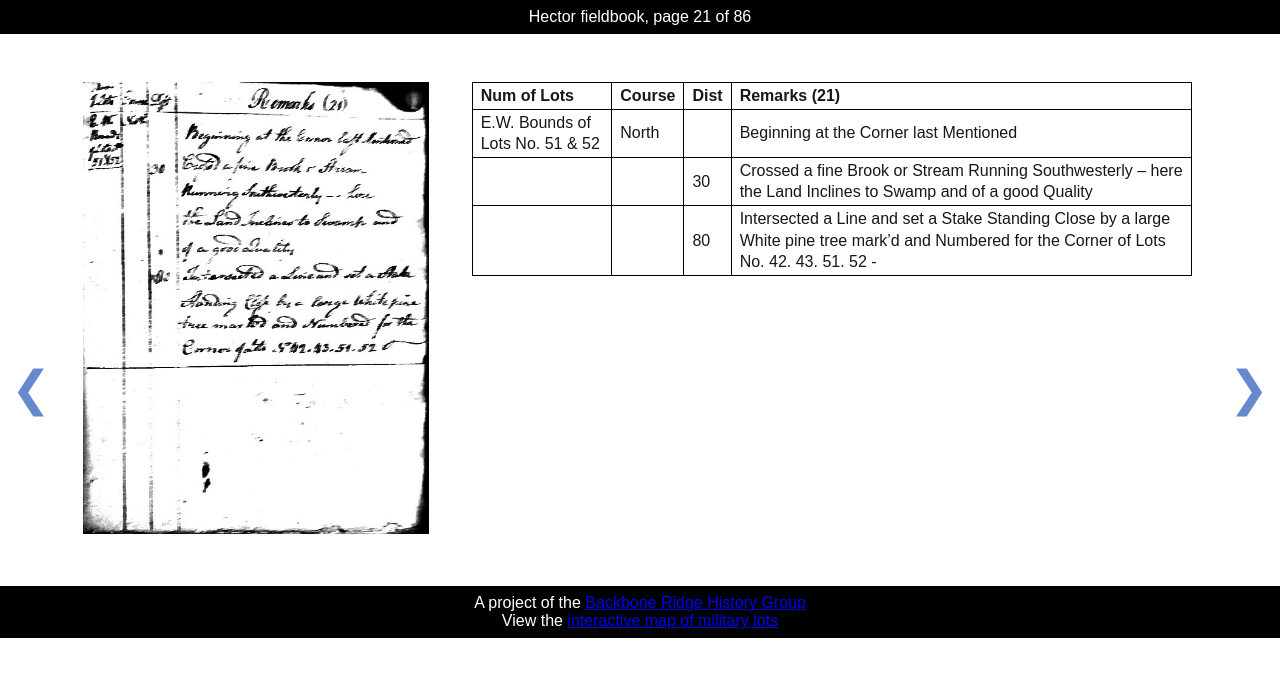
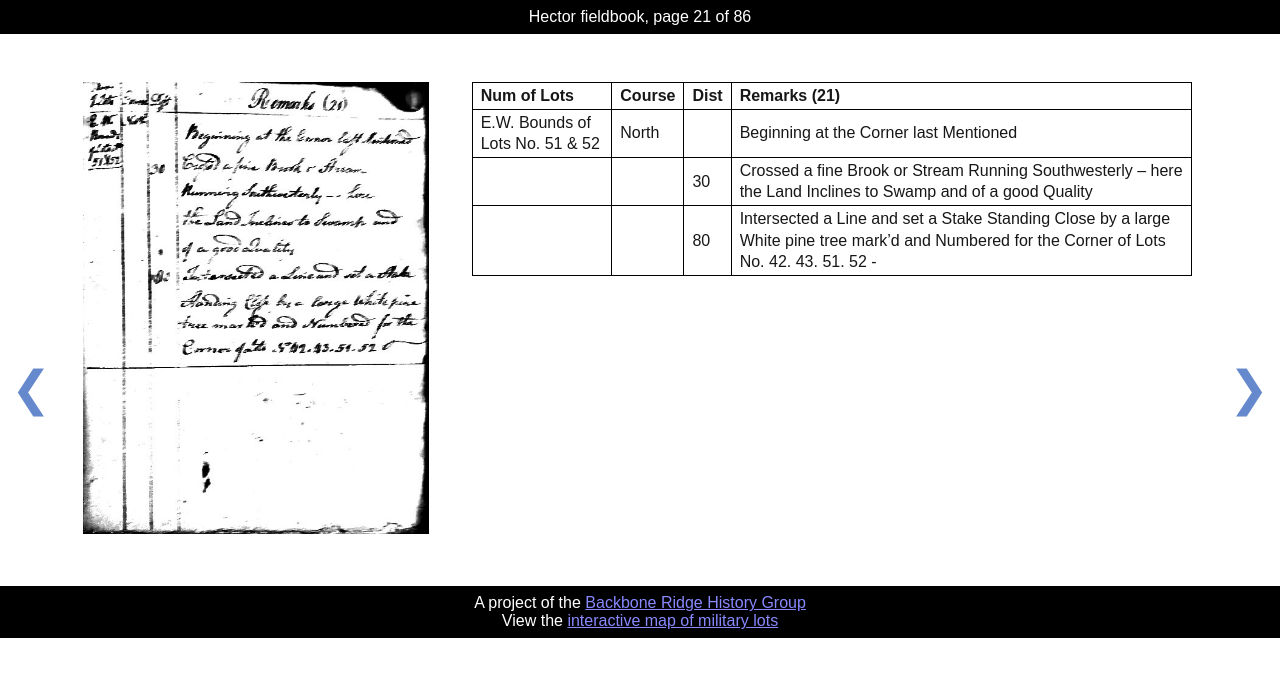
Before and after one commit to backbone-ridge/military-lots, a Jekyll site: the page built from town/hector/transcription/page-21.md, in a window 1280 px wide. Shown: the top 677 px of the page. Built offline with Jekyll 4.4.1, drawn with Linux system fonts in a browser that asks for light colours.

Commit message:
footer link color

```diff
--- a/css/style.css
+++ b/css/style.css
@@ -373,6 +373,10 @@ footer {
   grid-row: 3;
 }
 
+footer a, footer a:visited {
+  color: #88f;
+}
+
 nav {
   width: 1.3em; /* because font-size is 300% */
   top: 40%;
```
